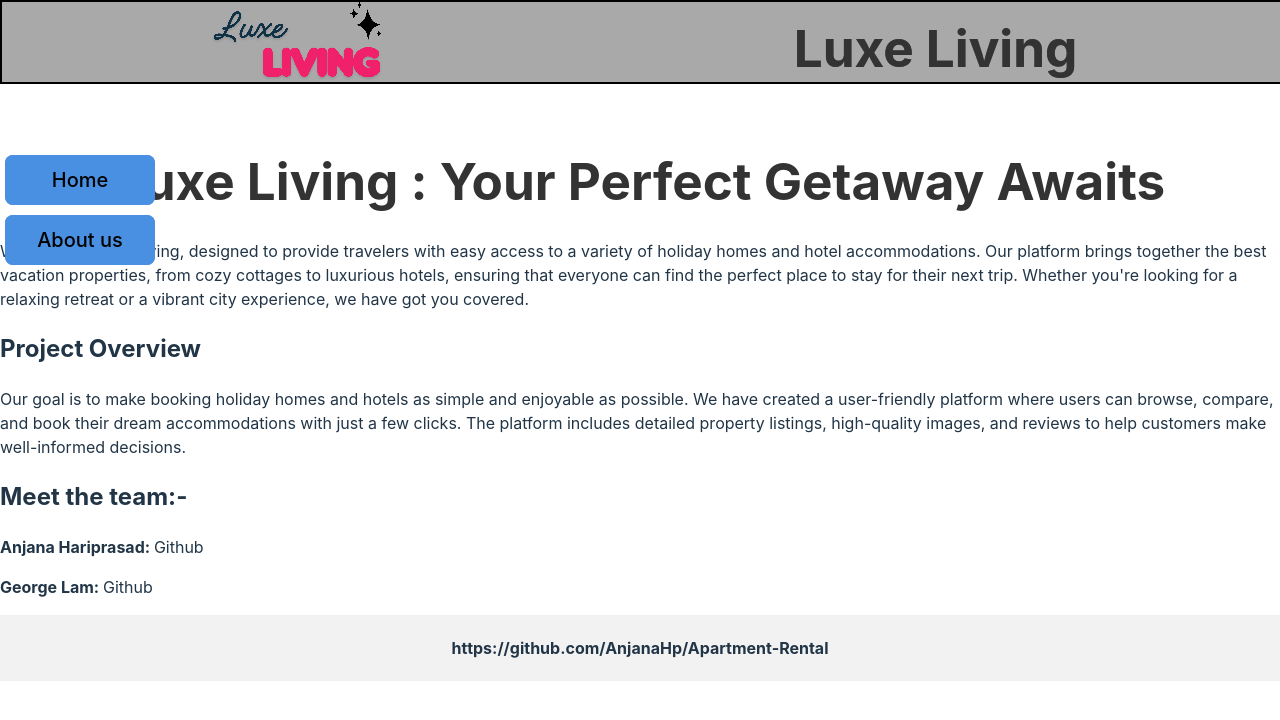
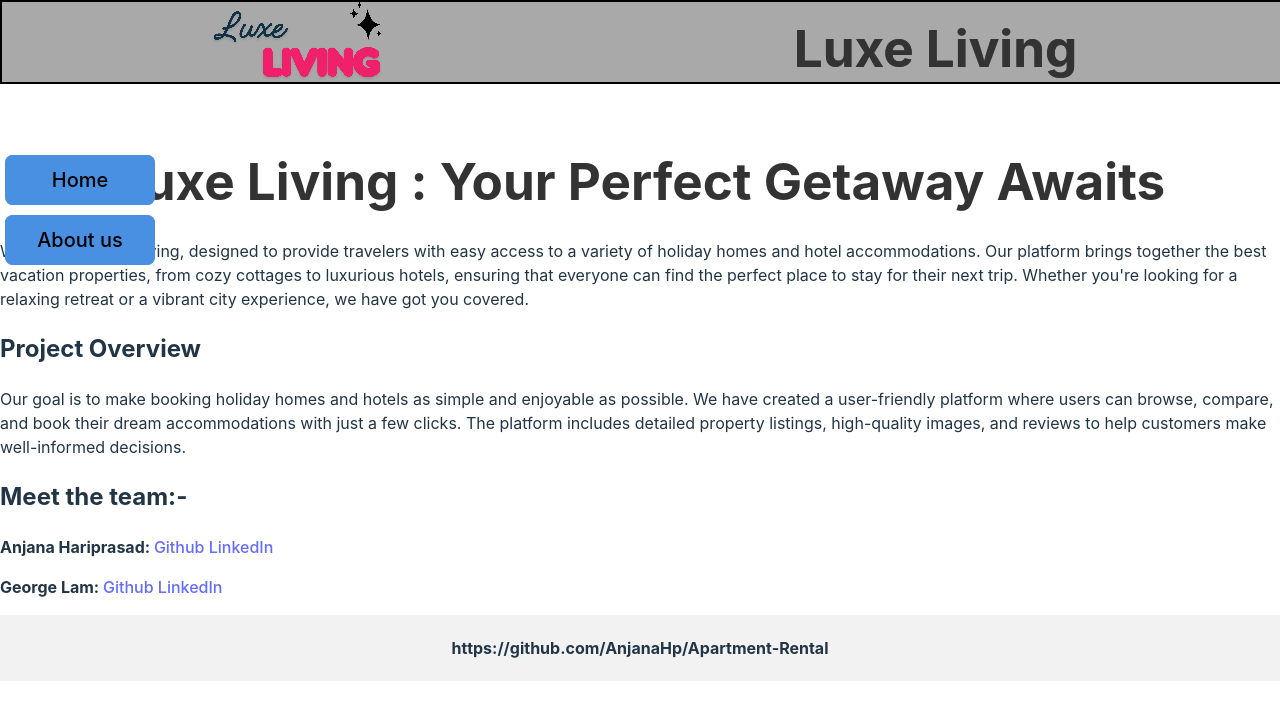
Before and after one commit to AnjanaHp/Apartment-Rental, a React (Vite) app: page /about in a window 1280 px wide. Shown: the top 720 px of the page. Built offline with nearby package versions, Linux system fonts and the light colour scheme.

Commit message:
Add details to about page

```diff
--- a/src/pages/AboutPage.jsx
+++ b/src/pages/AboutPage.jsx
@@ -31,12 +31,21 @@ The platform includes detailed property listings, high-quality images, and revie
 <h2> Meet the team:-</h2>
 
 <div>
-    <p> <b> Anjana Hariprasad:  </b>  Github <Link to ="https://github.com/AnjanaHp"></Link> </p>
+    <p> <b> Anjana Hariprasad:  </b>  <a href ="https://github.com/AnjanaHp" target="_blank">
+     Github </a>
+    <a href ="https://www.linkedin.com/in/anjana-hariprasad-160a0465/" target="_blank">
+     LinkedIn </a>
+     </p>
 </div>
 
 <div>
-    <p> <b> George Lam:  </b> Github
-    <Link to="https://github.com/Fantastic-George"></Link></p>
+    <p> <b> George Lam:  </b>
+
+    <a href ="https://github.com/Fantastic-George" target="_blank">
+     Github </a>
+    <a href ="https://www.linkedin.com/in/georgewlam" target="_blank">
+     LinkedIn </a>
+    </p>
 </div>
 
 </>
```
